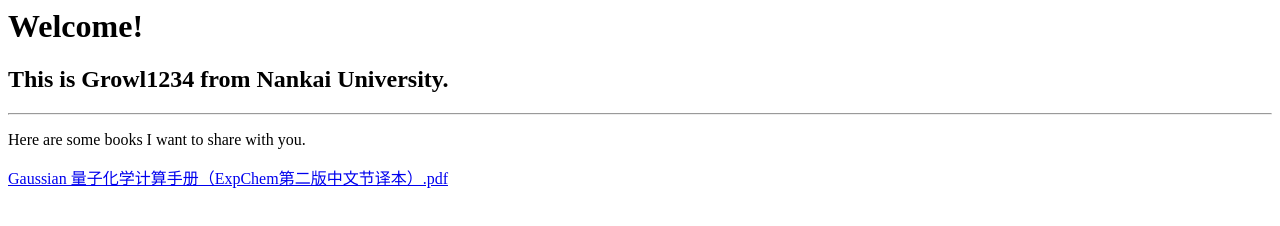
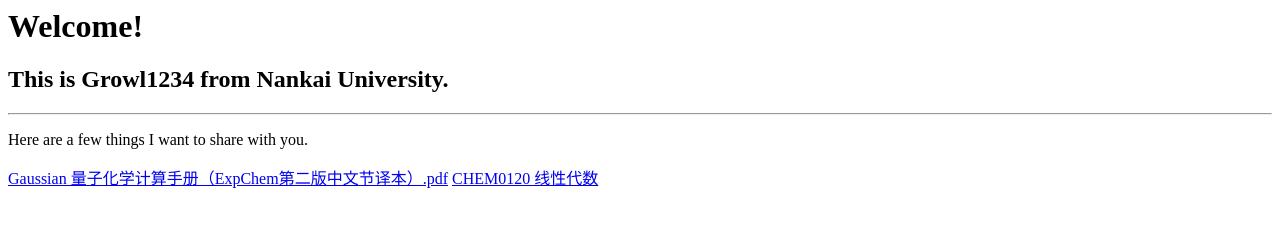
Before and after one commit to Growl1234/growl1234.github.io, a plain HTML site: page index.html in a window 1280 px wide. Drawn offline with Linux system fonts and the light colour scheme.

Commit message:
Update index.html

```diff
--- a/index.html
+++ b/index.html
@@ -6,7 +6,8 @@
   <h1>Welcome! </h1>
   <h2>This is Growl1234 from Nankai University.</h2>
   <hr>
-  <p>Here are some books I want to share with you. </p>
+  <p>Here are a few things I want to share with you. </p>
   <a href="/Gaussian%20%E9%87%8F%E5%AD%90%E5%8C%96%E5%AD%A6%E8%AE%A1%E7%AE%97%E6%89%8B%E5%86%8C%EF%BC%88ExpChem%E7%AC%AC%E4%BA%8C%E7%89%88%E4%B8%AD%E6%96%87%E8%8A%82%E8%AF%91%E6%9C%AC%EF%BC%89.pdf"  target="_blank">Gaussian 量子化学计算手册（ExpChem第二版中文节译本）.pdf</a>
+  <a href="/CHEM0120 线性代数/" target="blank">CHEM0120 线性代数</a>
 </body>
 </html>
```
